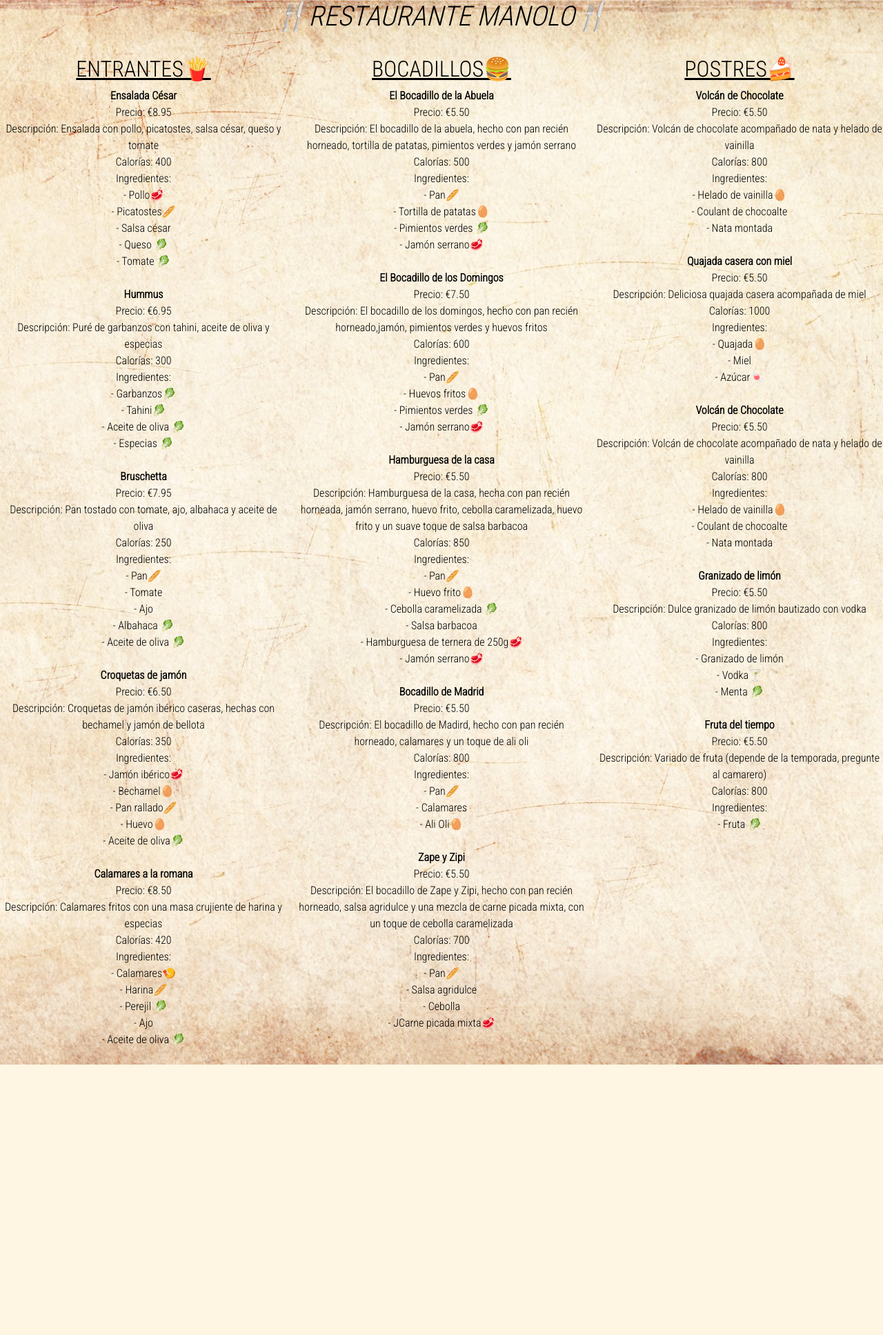
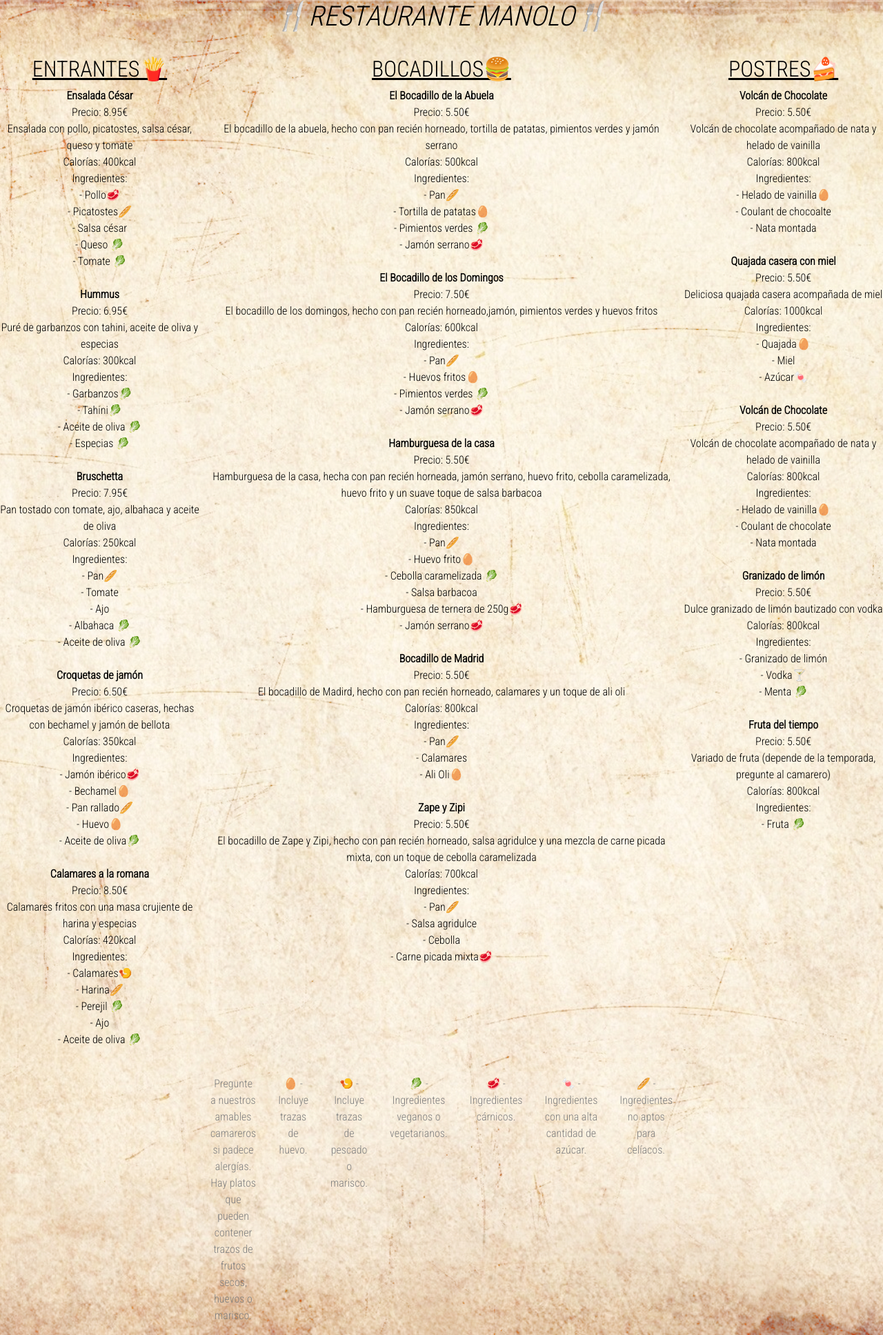
Before and after one commit to oriol-larrazabal/UF2-A4-Camarero---LarrazabalOriol, a PHP site: page / in a window 1280 px wide. Shown: the whole page at 69% size. Before the commit the page ends 1543 px from the top, so only its background shows below. Run offline with PHP 8.4, Linux system fonts and the light colour scheme.

Commit message:
Subida 25/4

```diff
--- a/css/estilos.css
+++ b/css/estilos.css
@@ -1,63 +1,70 @@
 @import url('https://fonts.googleapis.com/css2?family=Roboto+Condensed:wght@300&display=swap');
 
-*{
+* {
   box-sizing: border-box;
   font-family: 'Roboto Condensed', sans-serif;
 }
-h1{
+
+.pie {
+  color: grey;
+  text-align: center;
+  display: flex;
+}
+
+h1 {
   color: black;
   text-align: center;
   font-size: 40px;
   text-decoration: overline;
 }
 
-h2.menu-restaurante{
+h2.menu-restaurante {
   color: black;
   text-align: center;
   font-size: 32px;
 }
 
-p.menu-restaurante{
+p.menu-restaurante {
   font-size: 20px;
-  color:black;
+  color: black;
   text-align: justify;
 }
 
-.column-3{
+.column-3 {
   color: black;
   display: grid;
-  grid-template-columns: repeat(3,1fr);
+  grid-template-columns: repeat(3, 1fr);
   column-gap: 1rem;
   row-gap: 1rem;
 }
 
-.menu-restaurante{
+.menu-restaurante {
   text-align: center;
   background-repeat: no-repeat;
   border-radius: 6px;
+  min-height: 200px;
   display: flex;
-  flex-flow: column;
-  min-height: 200px;
+  flex-direction: column;
 }
 
 @media only screen and (max-width: 480px) {
   h1 {
-  font-size: 30px;
+    font-size: 30px;
   }
 
   h2.menu-restaurante {
-  font-size: 24px;
+    font-size: 24px;
   }
 
   p.menu-restaurante {
-  font-size: 16px;
+    font-size: 16px;
   }
 
   .column-3 {
-  grid-template-columns: repeat(2,1fr);
+    grid-template-columns: repeat(2, 1fr);
   }
 
   .menu-restaurante {
-  min-height: 150px;
+    min-height: 150px;
   }
-  }
+}
--- a/index.php
+++ b/index.php
@@ -32,8 +32,8 @@
                 $platos = simplexml_load_file('./xml/entrantes.xml');
                 foreach ($platos->plato as $plato) {
                     echo "<strong>" . $plato['nombre'] . "</strong>";
-                    echo "Precio: €" . $plato['precio'] . "<br>";
-                    echo "Descripción: " . $plato['descripcion'] . "<br>";
+                    echo "Precio: " . $plato['precio'] . "<br>";
+                    echo " " . $plato['descripcion'] . "<br>";
                     echo "Calorías: " . $plato['kcal'] . "<br>";
                     echo "Ingredientes:<br>";
                     foreach ($plato->ingrediente as $ingrediente) {
@@ -54,8 +54,8 @@
     $platos = simplexml_load_file('./xml/bocadillos.xml');
     foreach ($platos->plato as $plato) {
         echo "<strong>" . $plato['nombre'] . "</strong>";
-        echo "Precio: €" . $plato['precio'] . "<br>";
-        echo "Descripción: " . $plato['descripcion'] . "<br>";
+        echo "Precio: " . $plato['precio'] . "<br>";
+        echo " " . $plato['descripcion'] . "<br>";
         echo "Calorías: " . $plato['kcal'] . "<br>";
         echo "Ingredientes:<br>";
         foreach ($plato->ingrediente as $ingrediente) {
@@ -76,8 +76,8 @@
     $platos = simplexml_load_file('./xml/postres.xml');
     foreach ($platos->plato as $plato) {
         echo "<strong>" . $plato['nombre'] . "</strong>";
-        echo "Precio: €" . $plato['precio'] . "<br>";
-        echo "Descripción: " . $plato['descripcion'] . "<br>";
+        echo "Precio: " . $plato['precio'] . "<br>";
+        echo " " . $plato['descripcion'] . "<br>";
         echo "Calorías: " . $plato['kcal'] . "<br>";
         echo "Ingredientes:<br>";
         foreach ($plato->ingrediente as $ingrediente) {
@@ -89,7 +89,17 @@
     exit('¡Restaurante fuera de servicio!.');
 }
 ?>
+</div>
+</br>
+<div class="pie">
+<p>Pregunte a nuestros amables camareros si padece alergías. Hay platos que pueden contener trazos de frutos secos, huevos o marisco.</p>
+    <ol>🥚 - Incluye trazas de huevo.</ol>
+    <ol>🍤 - Incluye trazas de pescado o marisco.</ol>
+    <ol>🥬 - Ingredientes veganos o vegetarianos.</ol>
+    <ol>🥩 - Ingredientes cárnicos.</ol>
+    <ol>🍬 - Ingredientes con una alta cantidad de azúcar.</ol>
+    <ol>🥖 - Ingredientes no aptos para celíacos.</ol>
+</div>
     </div>
-</div>
 </body>
 </html>
--- a/xml/bocadillos.xml
+++ b/xml/bocadillos.xml
@@ -1,17 +1,17 @@
   <platos>
-  <plato nombre="El Bocadillo de la Abuela" precio="5.50" descripcion="El bocadillo de la abuela, hecho con pan recién horneado, tortilla de patatas, pimientos verdes y jamón serrano" caracteristica="" kcal="500">
+  <plato nombre="El Bocadillo de la Abuela" precio="5.50€" descripcion="El bocadillo de la abuela, hecho con pan recién horneado, tortilla de patatas, pimientos verdes y jamón serrano" caracteristica="" kcal="500kcal">
     <ingrediente nombre="Pan🥖" />
     <ingrediente nombre="Tortilla de patatas🥚" />
     <ingrediente nombre="Pimientos verdes 🥬 " />
     <ingrediente nombre="Jamón serrano🥩" />
   </plato>
-  <plato nombre="El Bocadillo de los Domingos" precio="7.50" descripcion="El bocadillo de los domingos, hecho con pan recién horneado,jamón, pimientos verdes y huevos fritos" caracteristica="" kcal="600">
+  <plato nombre="El Bocadillo de los Domingos" precio="7.50€" descripcion="El bocadillo de los domingos, hecho con pan recién horneado,jamón, pimientos verdes y huevos fritos" caracteristica="" kcal="600kcal">
     <ingrediente nombre="Pan🥖" />
     <ingrediente nombre="Huevos fritos🥚" />
     <ingrediente nombre="Pimientos verdes 🥬 " />
     <ingrediente nombre="Jamón serrano🥩" />
   </plato>
-  <plato nombre="Hamburguesa de la casa" precio="5.50" descripcion="Hamburguesa de la casa, hecha con pan recién horneada, jamón serrano, huevo frito, cebolla caramelizada, huevo frito y un suave toque de salsa barbacoa" caracteristica="" kcal="850">
+  <plato nombre="Hamburguesa de la casa" precio="5.50€" descripcion="Hamburguesa de la casa, hecha con pan recién horneada, jamón serrano, huevo frito, cebolla caramelizada, huevo frito y un suave toque de salsa barbacoa" caracteristica="" kcal="850kcal">
     <ingrediente nombre="Pan🥖" />
     <ingrediente nombre="Huevo frito🥚" />
     <ingrediente nombre="Cebolla caramelizada 🥬 " />
@@ -19,15 +19,15 @@
     <ingrediente nombre="Hamburguesa de ternera de 250g🥩" />
     <ingrediente nombre="Jamón serrano🥩" />
   </plato>
-  <plato nombre="Bocadillo de Madrid" precio="5.50" descripcion="El bocadillo de Madird, hecho con pan recién horneado, calamares y un toque de ali oli " caracteristica="" kcal="800">
+  <plato nombre="Bocadillo de Madrid" precio="5.50€" descripcion="El bocadillo de Madird, hecho con pan recién horneado, calamares y un toque de ali oli " caracteristica="" kcal="800kcal">
     <ingrediente nombre="Pan🥖" />
     <ingrediente nombre="Calamares" />
     <ingrediente nombre="Ali Oli🥚"  />
   </plato>
-  <plato nombre="Zape y Zipi" precio="5.50" descripcion="El bocadillo de Zape y Zipi, hecho con pan recién horneado, salsa agridulce y una mezcla de carne picada mixta, con un toque de cebolla caramelizada" caracteristica="" kcal="700">
+  <plato nombre="Zape y Zipi" precio="5.50€" descripcion="El bocadillo de Zape y Zipi, hecho con pan recién horneado, salsa agridulce y una mezcla de carne picada mixta, con un toque de cebolla caramelizada" caracteristica="" kcal="700kcal">
     <ingrediente nombre="Pan🥖" />
     <ingrediente nombre="Salsa agridulce" />
     <ingrediente nombre="Cebolla" />
-    <ingrediente nombre="JCarne picada mixta🥩" />
+    <ingrediente nombre="Carne picada mixta🥩" />
   </plato>
   </platos>
--- a/xml/entrantes.xml
+++ b/xml/entrantes.xml
@@ -1,32 +1,32 @@
 <platos>
-  <plato nombre="Ensalada César" precio="8.95" descripcion="Ensalada con pollo, picatostes, salsa césar, queso y tomate" caracteristicas="" kcal="400">
+  <plato nombre="Ensalada César" precio="8.95€" descripcion="Ensalada con pollo, picatostes, salsa césar, queso y tomate" caracteristicas="" kcal="400kcal">
     <ingrediente nombre="Pollo🥩" />
     <ingrediente nombre="Picatostes🥖" />
     <ingrediente nombre="Salsa césar" />
     <ingrediente nombre="Queso 🥬 " />
     <ingrediente nombre="Tomate 🥬 " />
   </plato>
-<plato nombre="Hummus" precio="6.95" descripcion="Puré de garbanzos con tahini, aceite de oliva y especias" caracteristicas="" kcal="300">
+<plato nombre="Hummus" precio="6.95€" descripcion="Puré de garbanzos con tahini, aceite de oliva y especias" caracteristicas="" kcal="300kcal">
     <ingrediente nombre="Garbanzos🥬" />
     <ingrediente nombre="Tahini🥬" />
     <ingrediente nombre="Aceite de oliva 🥬 " />
     <ingrediente nombre="Especias 🥬 " />
   </plato>
-  <plato nombre="Bruschetta" precio="7.95" descripcion="Pan tostado con tomate, ajo, albahaca y aceite de oliva" caracteristicas="" kcal="250">
+  <plato nombre="Bruschetta" precio="7.95€" descripcion="Pan tostado con tomate, ajo, albahaca y aceite de oliva" caracteristicas="" kcal="250kcal">
     <ingrediente nombre="Pan🥖" />
     <ingrediente nombre="Tomate" />
     <ingrediente nombre="Ajo" />
     <ingrediente nombre="Albahaca 🥬 " />
     <ingrediente nombre="Aceite de oliva 🥬 " />
   </plato>
-<plato nombre="Croquetas de jamón" precio="6.50" descripcion="Croquetas de jamón ibérico caseras, hechas con bechamel y jamón de bellota" caracteristica="" kcal="350">
+<plato nombre="Croquetas de jamón" precio="6.50€" descripcion="Croquetas de jamón ibérico caseras, hechas con bechamel y jamón de bellota" caracteristica="" kcal="350kcal">
     <ingrediente nombre="Jamón ibérico🥩" />
     <ingrediente nombre="Bechamel🥚" />
     <ingrediente nombre="Pan rallado🥖" />
     <ingrediente nombre="Huevo🥚" />
     <ingrediente nombre="Aceite de oliva🥬" />
   </plato>
-  <plato nombre="Calamares a la romana" precio="8.50" descripcion="Calamares fritos con una masa crujiente de harina y especias" caracteristica="" kcal="420">
+  <plato nombre="Calamares a la romana" precio="8.50€" descripcion="Calamares fritos con una masa crujiente de harina y especias" caracteristica="" kcal="420kcal">
     <ingrediente nombre="Calamares🍤" />
     <ingrediente nombre="Harina🥖" />
     <ingrediente nombre="Perejil 🥬 " />
--- a/xml/postres.xml
+++ b/xml/postres.xml
@@ -1,25 +1,25 @@
 <platos>
-<plato nombre="Volcán de Chocolate" precio="5.50" descripcion="Volcán de chocolate acompañado de nata y helado de vainilla" caracteristica="" kcal="800">
+<plato nombre="Volcán de Chocolate" precio="5.50€" descripcion="Volcán de chocolate acompañado de nata y helado de vainilla" caracteristica="" kcal="800kcal">
     <ingrediente nombre="Helado de vainilla🥚" />
     <ingrediente nombre="Coulant de chocoalte" />
     <ingrediente nombre="Nata montada" />
   </plato>
-    <plato nombre="Quajada casera con miel" precio="5.50" descripcion="Deliciosa quajada casera acompañada de miel" caracteristica="" kcal="1000">
+    <plato nombre="Quajada casera con miel" precio="5.50€" descripcion="Deliciosa quajada casera acompañada de miel" caracteristica="" kcal="1000kcal">
     <ingrediente nombre="Quajada🥚" />
     <ingrediente nombre="Miel" />
     <ingrediente nombre="Azúcar🍬" />
   </plato>
-    <plato nombre="Volcán de Chocolate" precio="5.50" descripcion="Volcán de chocolate acompañado de nata y helado de vainilla" caracteristica="" kcal="800">
+    <plato nombre="Volcán de Chocolate" precio="5.50€" descripcion="Volcán de chocolate acompañado de nata y helado de vainilla" caracteristica="" kcal="800kcal">
     <ingrediente nombre="Helado de vainilla🥚" />
-    <ingrediente nombre="Coulant de chocoalte" />
+    <ingrediente nombre="Coulant de chocolate" />
     <ingrediente nombre="Nata montada" />
   </plato>
-    <plato nombre="Granizado de limón" precio="5.50" descripcion="Dulce granizado de limón bautizado con vodka" caracteristica="" kcal="800">
+    <plato nombre="Granizado de limón" precio="5.50€" descripcion="Dulce granizado de limón bautizado con vodka" caracteristica="" kcal="800kcal">
     <ingrediente nombre="Granizado de limón" />
     <ingrediente nombre="Vodka🍸" />
     <ingrediente nombre="Menta 🥬 " />
   </plato>
-    <plato nombre="Fruta del tiempo" precio="5.50" descripcion="Variado de fruta (depende de la temporada, pregunte al camarero)" caracteristica="" kcal="800">
+    <plato nombre="Fruta del tiempo" precio="5.50€" descripcion="Variado de fruta (depende de la temporada, pregunte al camarero)" caracteristica="" kcal="800kcal">
     <ingrediente nombre="Fruta 🥬 " />
   </plato>
 </platos>
```
